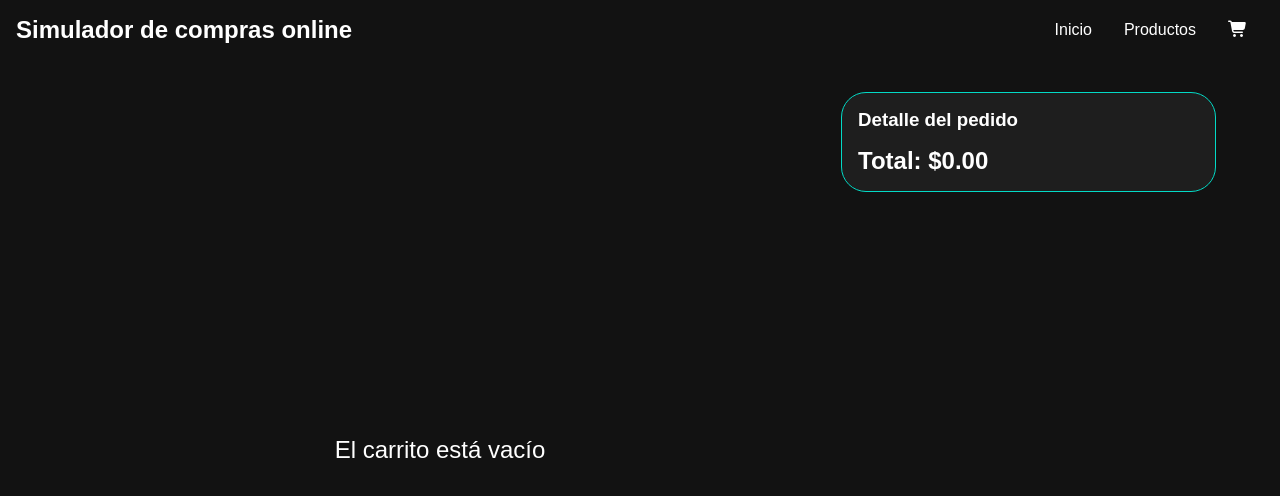
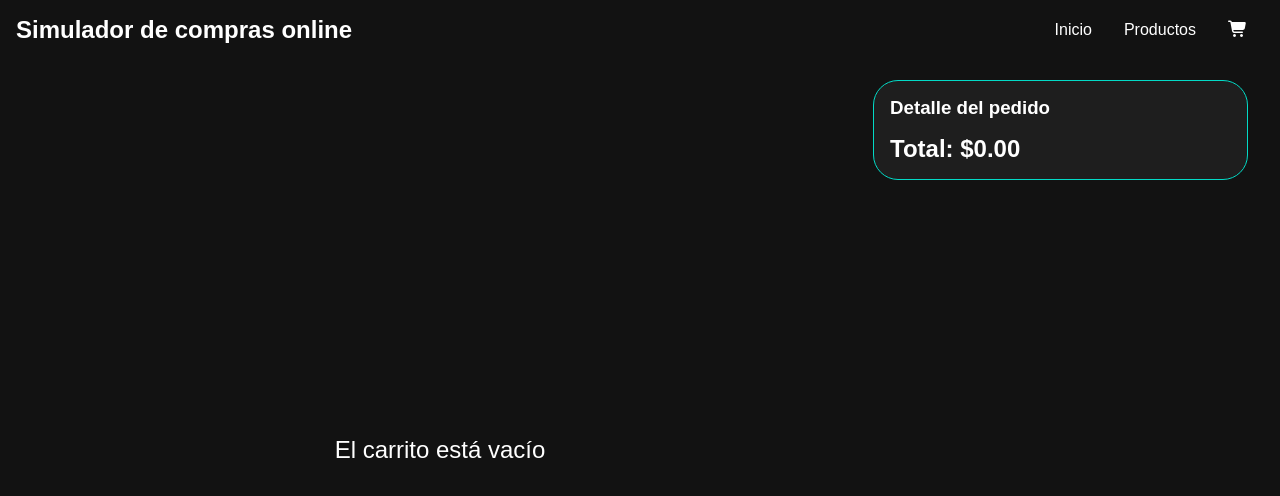
Before and after one commit to FCampo7/simulador-compras-online, a plain HTML site: page pages/carrito.html in a window 1280 px wide. Drawn offline with Linux system fonts and the light colour scheme.

Commit message:
MOD: margenes del contenedor de total

```diff
--- a/src/sass/_main.sass
+++ b/src/sass/_main.sass
@@ -70,7 +70,7 @@
 .main-container
     display: grid
     grid-template-areas: "cart-list total-container"
-    grid-template-columns: 5fr 400px
+    grid-template-columns: auto 400px
     grid-template-rows: auto
     height: calc(100vh - 60px)
 
@@ -84,11 +84,11 @@
 
     .total-container
         position: fixed
-        top: 2rem
-        right: 2rem
+        top: 20px
+        right: 1rem
         grid-area: total-container
 
-        margin: 60px 2rem 2rem 2rem
+        margin: 60px 1rem 1rem 1rem
         padding: 1rem
 
         min-width: 375px
```
Also changed, not shown: src/css/style.css.
